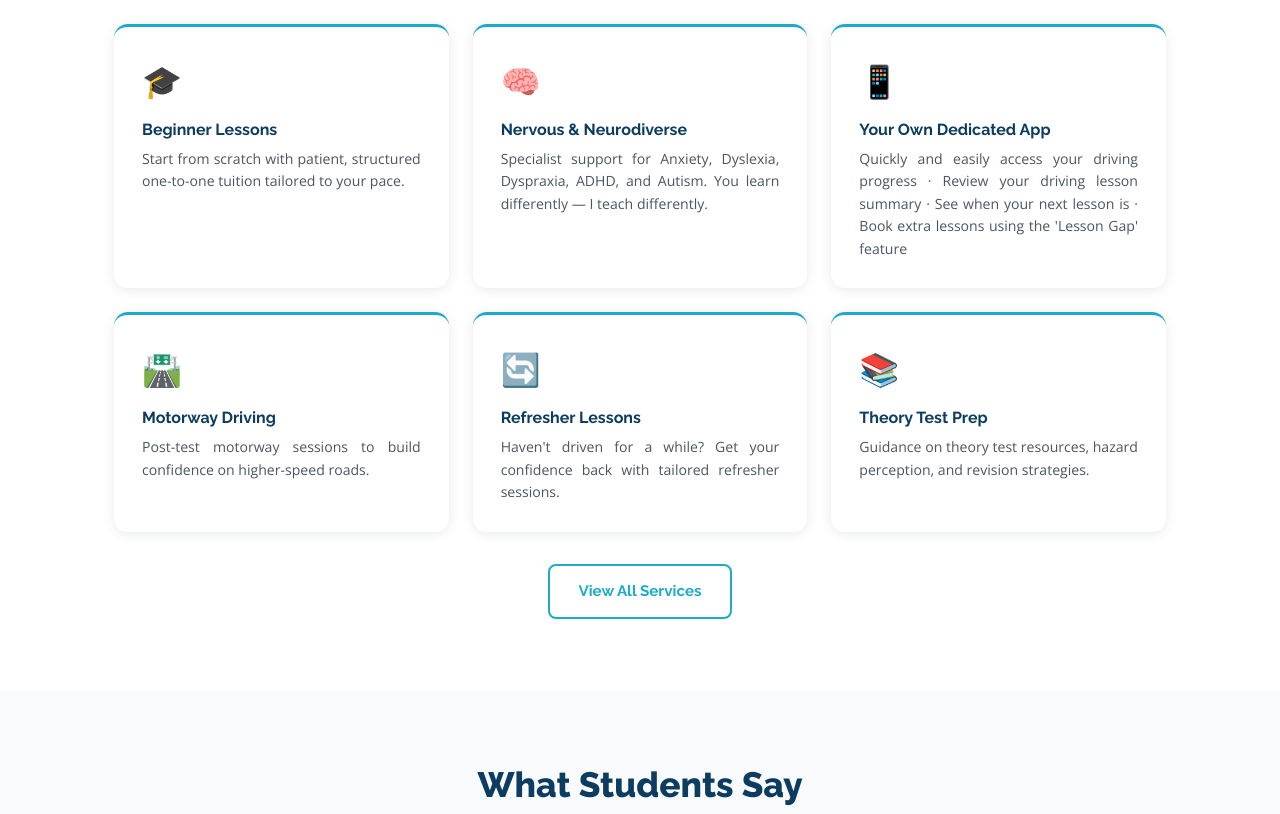
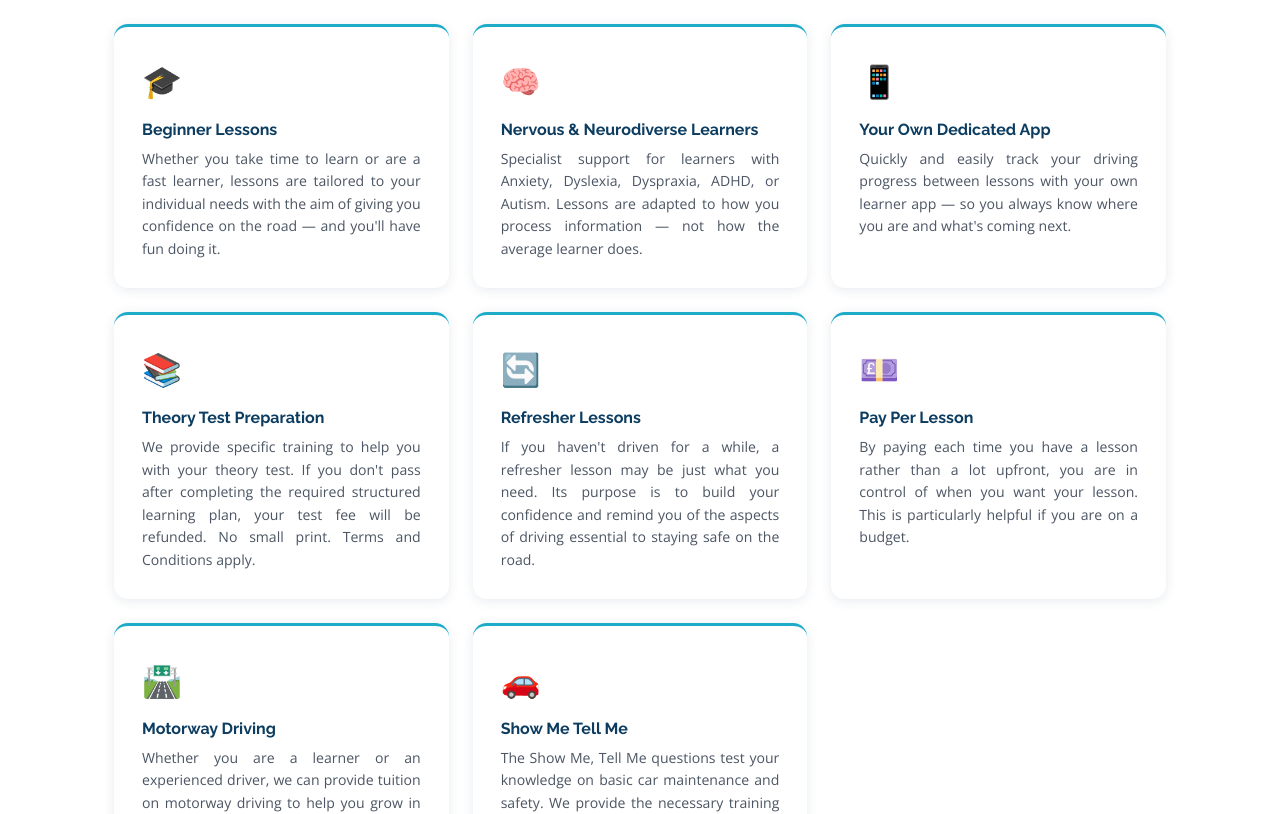
Before and after one commit to mikehinton-wq/mods-website, a React (Vite) app: page / in a window 1280 px wide. Shown: the part 1780-2594 px from the top of the page. Built offline with nearby package versions, Linux system fonts and the light colour scheme.

Commit message:
Update site

```diff
--- a/src/pages/Home.jsx
+++ b/src/pages/Home.jsx
@@ -2,12 +2,47 @@ import { Link } from 'react-router-dom'
 import './Home.css'
 
 const services = [
-  { icon: '🎓', title: 'Beginner Lessons', desc: 'Start from scratch with patient, structured one-to-one tuition tailored to your pace.' },
-  { icon: '🧠', title: 'Nervous & Neurodiverse', desc: 'Specialist support for Anxiety, Dyslexia, Dyspraxia, ADHD, and Autism. You learn differently — I teach differently.' },
-  { icon: '📱', title: 'Your Own Dedicated App', desc: 'Quickly and easily access your driving progress · Review your driving lesson summary · See when your next lesson is · Book extra lessons using the \'Lesson Gap\' feature' },
-  { icon: '🛣️', title: 'Motorway Driving', desc: 'Post-test motorway sessions to build confidence on higher-speed roads.' },
-  { icon: '🔄', title: 'Refresher Lessons', desc: "Haven't driven for a while? Get your confidence back with tailored refresher sessions." },
-  { icon: '📚', title: 'Theory Test Prep', desc: 'Guidance on theory test resources, hazard perception, and revision strategies.' },
+  {
+    icon: '🎓', title: 'Beginner Lessons',
+    desc: "Whether you take time to learn or are a fast learner, lessons are tailored to your individual needs with the aim of giving you confidence on the road — and you'll have fun doing it.",
+    features: ['One-to-one only', 'Dual-control car', 'Structured DVSA syllabus', 'Honest progress feedback'],
+  },
+  {
+    icon: '🧠', title: 'Nervous & Neurodiverse Learners',
+    desc: 'Specialist support for learners with Anxiety, Dyslexia, Dyspraxia, ADHD, or Autism. Lessons are adapted to how you process information — not how the average learner does.',
+    features: ['Adjusted pacing', 'No pressure environment', 'Theory test guidance', 'Post-test support'],
+    link: '/specialist-learners', linkLabel: 'Learn more about specialist lessons →',
+  },
+  {
+    icon: '📱', title: 'Your Own Dedicated App',
+    desc: "Quickly and easily track your driving progress between lessons with your own learner app — so you always know where you are and what's coming next.",
+    features: ['Track your progress', 'Review lesson summaries', 'See your next lesson', 'Book extra lessons via Lesson Gap'],
+  },
+  {
+    icon: '📚', title: 'Theory Test Preparation',
+    desc: "We provide specific training to help you with your theory test. If you don't pass after completing the required structured learning plan, your test fee will be refunded. No small print. Terms and Conditions apply.",
+    features: ['Dedicated theory app', 'Hazard perception tips', 'Test-taking strategies', 'Theory fee guarantee'],
+  },
+  {
+    icon: '🔄', title: 'Refresher Lessons',
+    desc: "If you haven't driven for a while, a refresher lesson may be just what you need. Its purpose is to build your confidence and remind you of the aspects of driving essential to staying safe on the road.",
+    features: ['No judgement', 'Flexible duration', 'Focus on your weak areas', 'Suitable for all ages'],
+  },
+  {
+    icon: '💷', title: 'Pay Per Lesson',
+    desc: 'By paying each time you have a lesson rather than a lot upfront, you are in control of when you want your lesson. This is particularly helpful if you are on a budget.',
+    features: ['No large upfront cost', 'Cash or bank transfer', 'Flexible scheduling', 'Block booking discounts available'],
+  },
+  {
+    icon: '🛣️', title: 'Motorway Driving',
+    desc: 'Whether you are a learner or an experienced driver, we can provide tuition on motorway driving to help you grow in confidence, learn all aspects of the motorway, and how to stay safe.',
+    features: ['Learners & experienced drivers', 'Confidence building', 'Joining and leaving motorways', 'Lane discipline'],
+  },
+  {
+    icon: '🚗', title: 'Show Me Tell Me',
+    desc: 'The Show Me, Tell Me questions test your knowledge on basic car maintenance and safety. We provide the necessary training to help you pass this part of the practical test.',
+    features: ['All current questions covered', 'Practical demonstrations', 'Part of every lesson plan', 'Tested in mock tests'],
+  },
 ]
 
 const benefits = [
```
